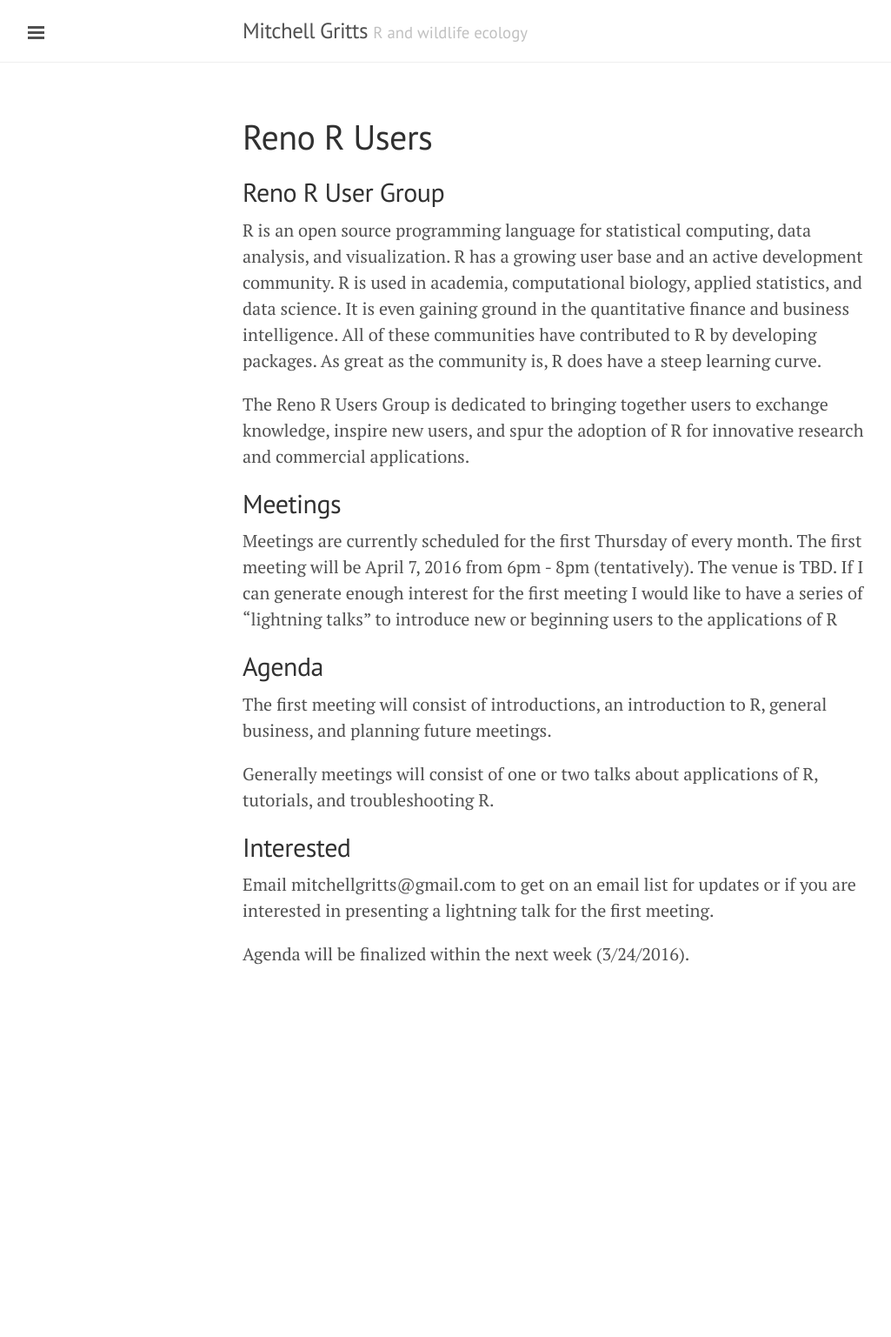
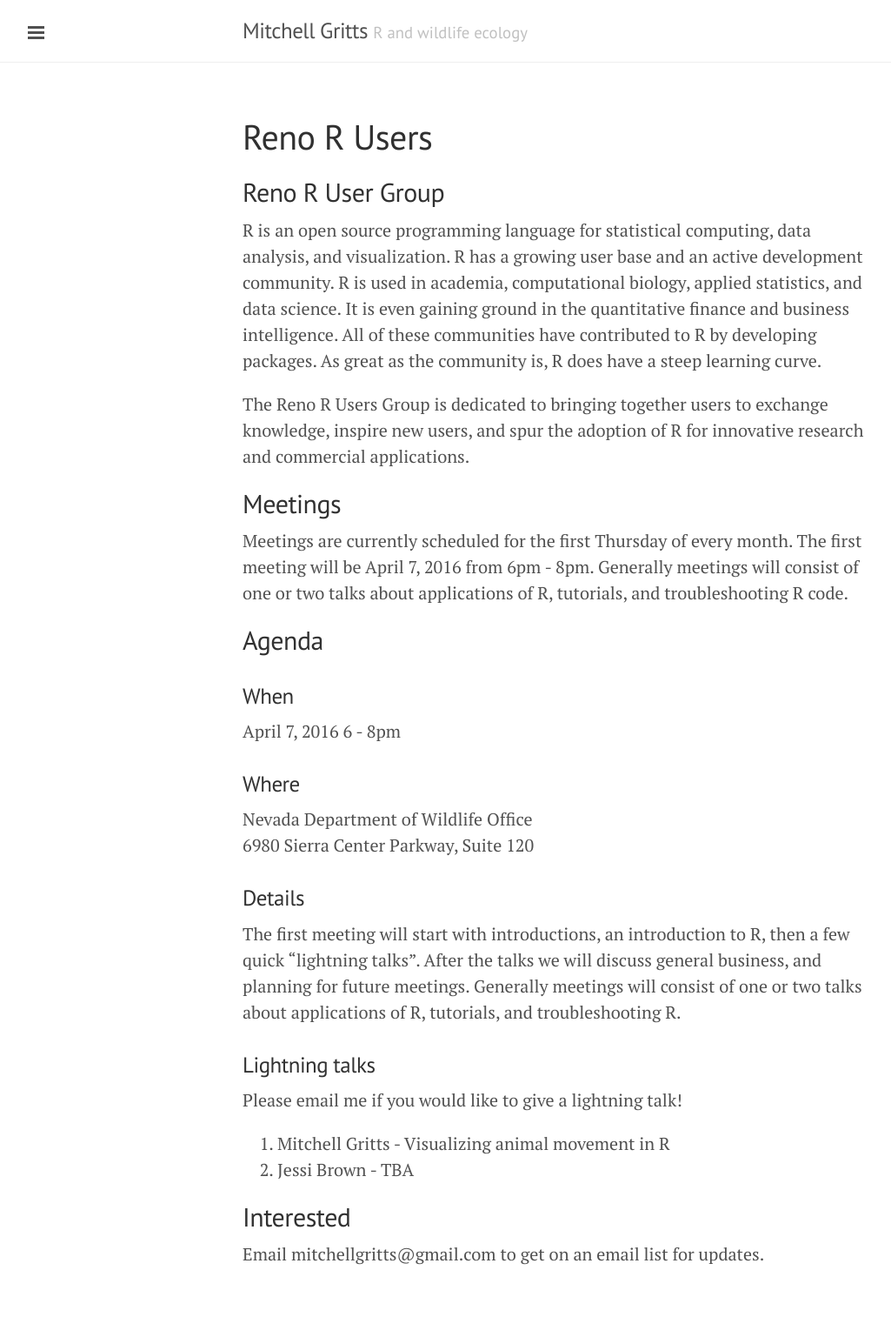
Before and after one commit to andrianaimisa/mgritts.github.io, a Jekyll site: the page built from rugreno.md, in a window 1280 px wide. Shown: the whole page at 87% size, without its empty margins (1-1026 px from the left). Built offline with Jekyll 4.4.1, drawn with Linux system fonts in a browser that asks for light colours; before the commit the page ends 1192 px from its top, so only the background shows below that.

Commit message:
update rugreno

```diff
--- a/CNAME
+++ /dev/null
@@ -1 +0,0 @@
-lanyon.getpoole.com
--- a/rugreno.md
+++ b/rugreno.md
@@ -11,16 +11,27 @@ The Reno R Users Group is dedicated to bringing together users to exchange knowl
 
 ## Meetings
 
-Meetings are currently scheduled for the first Thursday of every month. The first meeting will be April 7, 2016 from 6pm - 8pm (tentatively). The venue is TBD. If I can generate enough interest for the first meeting I would like to have a series of "lightning talks" to introduce new or beginning users to the applications of R
+Meetings are currently scheduled for the first Thursday of every month. The first meeting will be April 7, 2016 from 6pm - 8pm. Generally meetings will consist of one or two talks about applications of R, tutorials, and troubleshooting R code.
 
 ## Agenda
 
-The first meeting will consist of introductions, an introduction to R, general business, and planning future meetings.
+### When
+April 7, 2016 6 - 8pm
 
-Generally meetings will consist of one or two talks about applications of R, tutorials, and troubleshooting R.
+### Where
+Nevada Department of Wildlife Office
+6980 Sierra Center Parkway, Suite 120
+
+### Details
+The first meeting will start with introductions, an introduction to R, then a few quick "lightning talks". After the talks we will discuss general business, and planning for future meetings. Generally meetings will consist of one or two talks about applications of R, tutorials, and troubleshooting R.
+
+### Lightning talks
+
+Please email me if you would like to give a lightning talk!
+
+1. Mitchell Gritts - Visualizing animal movement in R
+2. Jessi Brown - TBA
 
 ## Interested
 
-Email mitchellgritts@gmail.com to get on an email list for updates or if you are interested in presenting a lightning talk for the first meeting.
-
-Agenda will be finalized within the next week (3/24/2016).
+Email mitchellgritts@gmail.com to get on an email list for updates.
```
